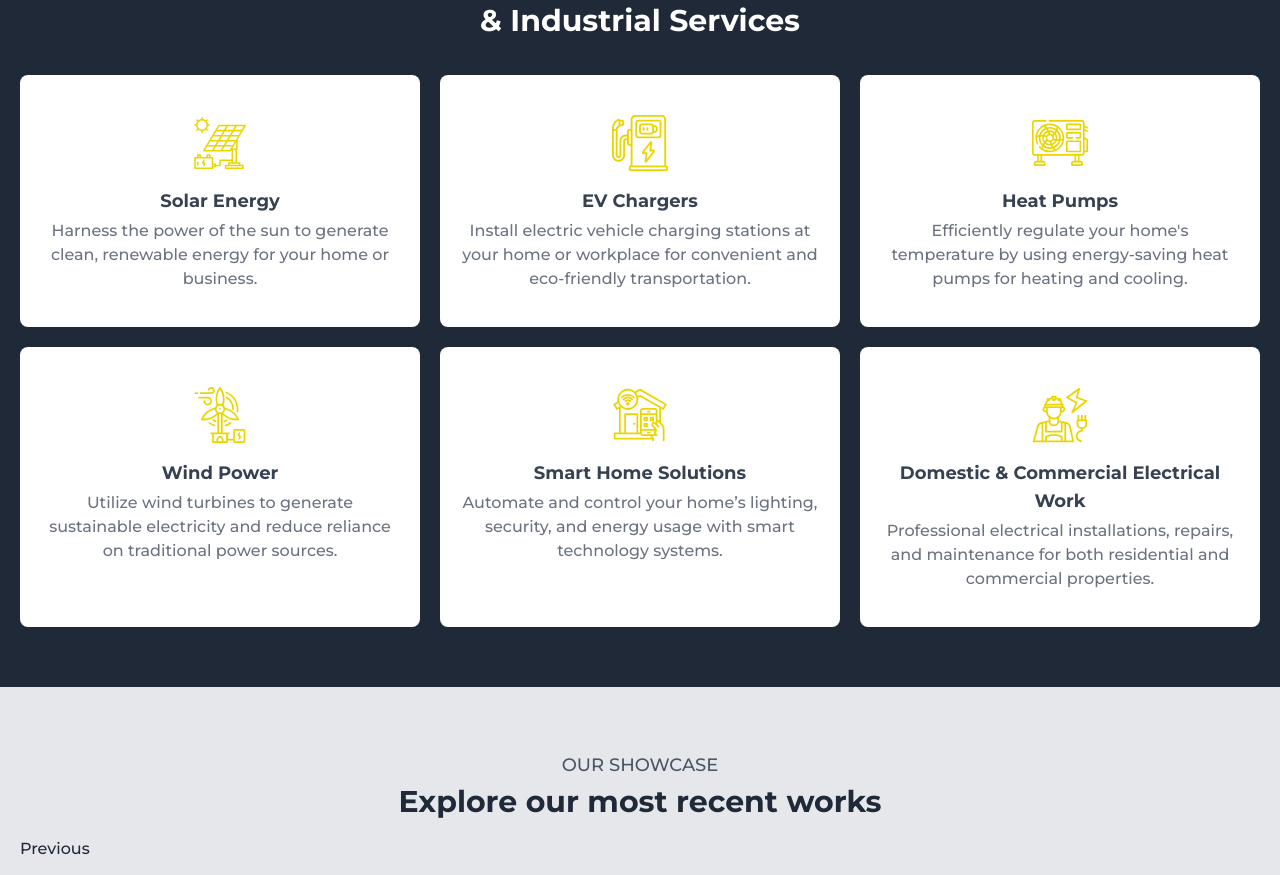
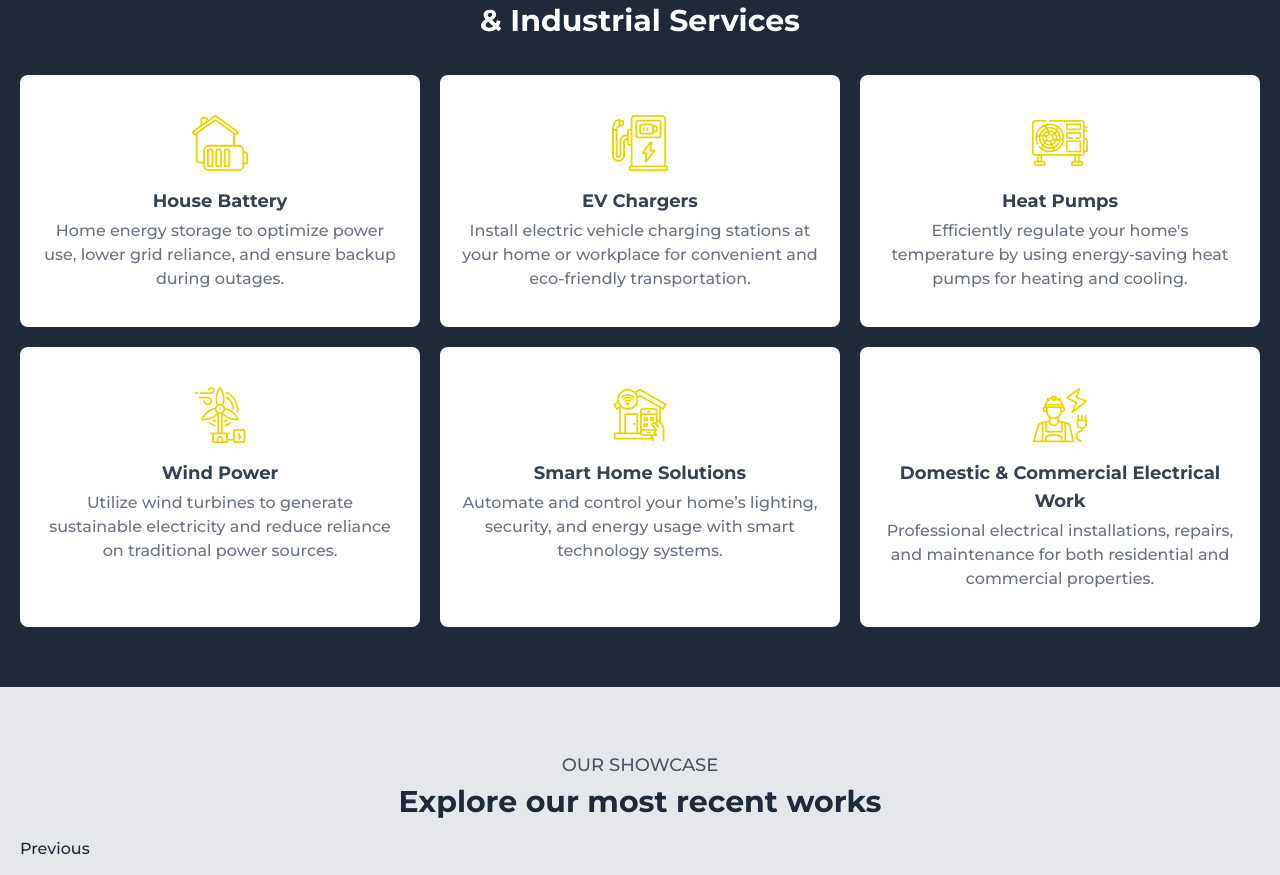
Before and after one commit to arikannee/dashwood, a Next.js app: page / in a window 1280 px wide. Shown: the part 1592-2467 px from the top of the page. Built offline with nearby package versions, Linux system fonts and the light colour scheme.

Commit message:
add more services

```diff
--- a/data/services-data.js
+++ b/data/services-data.js
@@ -1,11 +1,19 @@
 const servicesData = [
   {
-    title: "Solar Energy",
-    link: "solar-energy",
-    icon: "solar-energy.svg",
+    title: "House Battery",
+    link: "house-battery",
+    icon: "house-battery.svg",
     description:
-      "Harness the power of the sun to generate clean, renewable energy for your home or business.",
+      "Home energy storage to optimize power use, lower grid reliance, and ensure backup during outages.",
   },
+
+  // {
+  //   title: "Solar Energy",
+  //   link: "solar-energy",
+  //   icon: "solar-energy.svg",
+  //   description:
+  //     "Harness the power of the sun to generate clean, renewable energy for your home or business.",
+  // },
   {
     title: "EV Chargers",
     link: "ev-chargers",
```
Also changed, not shown: public/images/icon/house-battery.svg (added).
